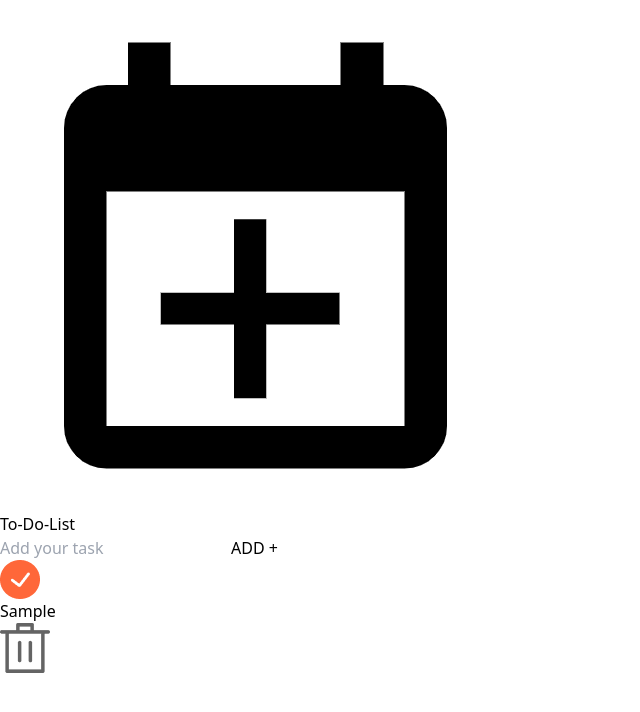
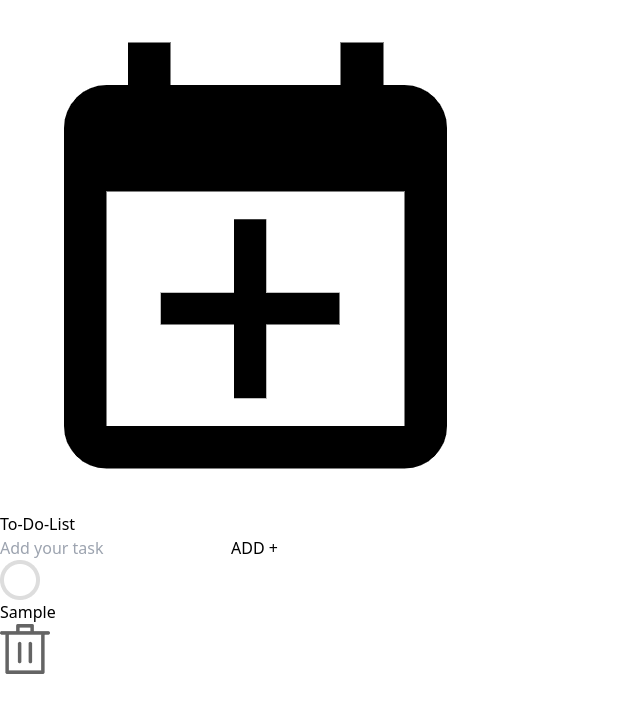
Before and after one commit to chowankumar/Todo-app, a React (Vite) app: page / in a window 1280 px wide. Both pictures are taken after typing "Sample" into the empty fields and a click on the button "ADD +". Shown: the top 712 px of the page, without its empty margins (0-640 px from the left). Built offline with nearby package versions, Linux system fonts and the light colour scheme.

Commit message:
add css when isComplete true or false

```diff
--- a/src/components/Todo.jsx
+++ b/src/components/Todo.jsx
@@ -1,4 +1,4 @@
-import React,{useRef, useState} from 'react'
+import React,{useEffect,useRef, useState} from 'react'
 import todo_icon from "../assets/todo_icon.png"
 import TodoItem from './TodoItem'
 
@@ -40,6 +40,10 @@ const toggle =(id)=>{
       })
      })
 }
+
+useEffect(()=>{
+  localStorage.setItem("todo",JSON.stringify(todoList))
+},[todoList])
   return (
     <div className='bg-white place-self-center min-h-[550px] max-w-md w-11/12 flex flex-col p-7 rounded-xl'>
 
@@ -56,7 +60,7 @@ const toggle =(id)=>{
 
      <div>
        {todoList.map((item,index)=>{
-        return <TodoItem key={index} text={item.text} id={item.id} isComplete={item.isComplete} deleteTodo={deleteTodo}/>
+        return <TodoItem key={index} text={item.text} id={item.id} isComplete={item.isComplete} deleteTodo={deleteTodo} toggle={toggle}/>
        })}
      </div>
 
--- a/src/components/TodoItem.jsx
+++ b/src/components/TodoItem.jsx
@@ -3,12 +3,13 @@ import tick from "../assets/tick.png"
 import not_tick from "../assets/not_tick.png"
 import delete_icon from "../assets/delete.png"
 
-const TodoItem = ({text,id,isComplete,deleteTodo}) => {
+const TodoItem = ({text,id,isComplete,deleteTodo,toggle}) => {
   return (
-    <div className='flex items-center my-3 gap-2'>
+    <div onClick={()=>{toggle(id)}} className='flex items-center my-3 gap-2'>
         <div className='flex flex-1 items-center cursor-pointer'>
-            <img className='w-7' src={tick} alt="" />
-            <p className='text-slate-700 ml-4 text-[17px]'>{text}</p>
+            <img className='w-7' src={ isComplete?tick :not_tick} alt="" />
+            <p className={`text-slate-700 ml-4
+              text-[17px] ${isComplete?"line-through":""}`}>{text}</p>
         </div>
 
         <img onClick={()=>{deleteTodo(id)}} src={delete_icon} alt="" className='w-3.5 cursor-pointer' />
```
